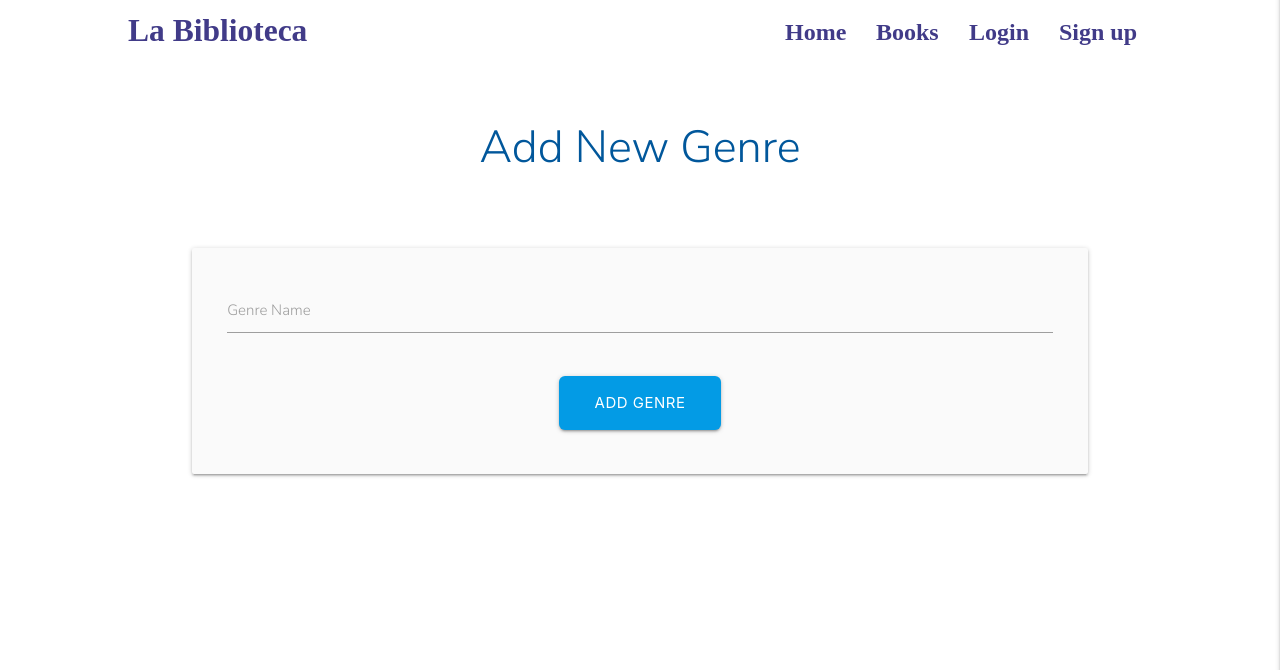
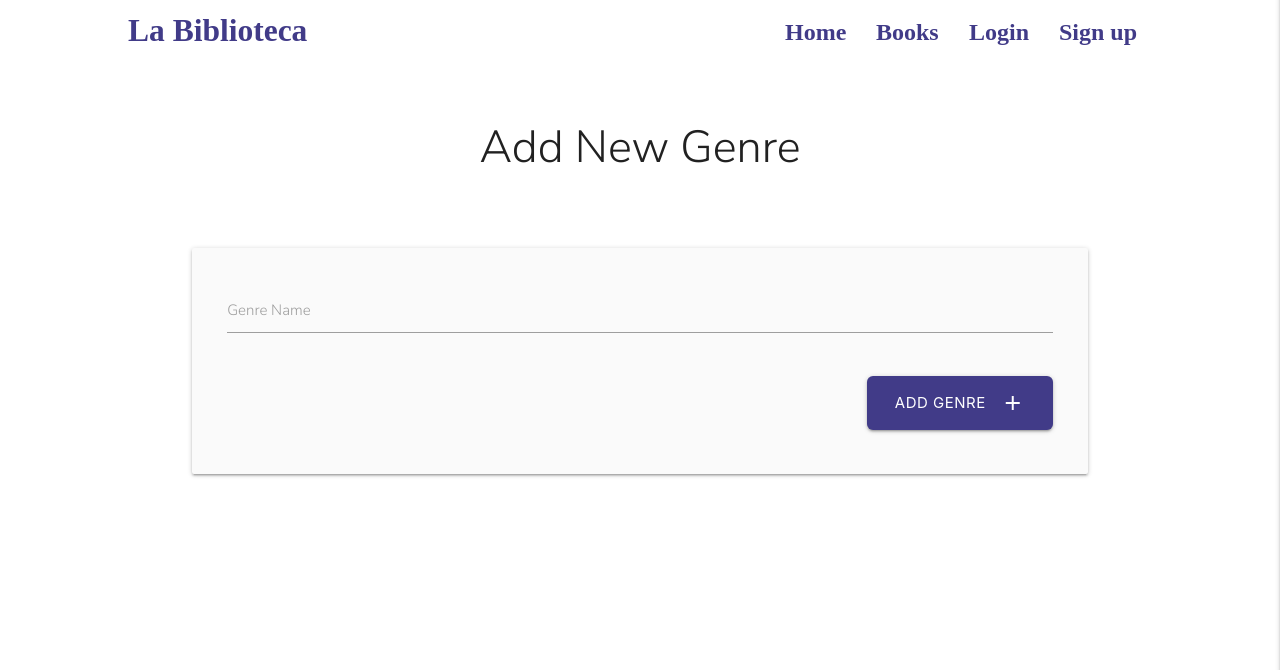
Before and after one commit to CarolinaCobo/la-biblioteca-ms3, a Flask app: page /add_genre in a window 1280 px wide. Shown: the part 31-701 px from the top of the page. Run offline with Flask 2, Linux system fonts and the light colour scheme; some libraries are stand-ins or nearby versions; some web fonts are replaced.

Commit message:
Add style on add genre page

```diff
--- a/templates/add_genre.html
+++ b/templates/add_genre.html
@@ -1,7 +1,9 @@
 {% extends "base.html" %}
 {% block content %}
 
-    <h3 class="light-blue-text text-darken-4 center-align">Add New Genre</h3>
+    <h3 class="center-align">Add New Genre</h3>
+
+
     <div class="row card-panel grey lighten-5">
         <form class="col s12" method="POST" action="{{ url_for('add_genre') }}">
             <!-- genre name -->
@@ -15,9 +17,9 @@
             </div>
             <!-- submit button -->
             <div class="row">
-                <div class="col s12 center-align">
-                    <button type="submit" class="btn-large light-blue darken-1 text-shadow">
-                        Add genre <i class="right"></i>
+                <div class="col s12">
+                    <button class="btn-large waves-effect waves-light button-purple right" type="submit">
+                        Add Genre<i class="material-icons right">add</i>
                     </button>
                 </div>
             </div>
--- a/templates/genres.html
+++ b/templates/genres.html
@@ -32,7 +32,7 @@
                         <h4>Are you sure you want to delete this genre?</h4>
                         <a href="{{ url_for('delete_genre', genre_id=genre._id) }}"
                             class="modal-close waves-effect waves-light btn-flat modal-button">Delete</a>
-                        <i class="material-icons center-align">delete</i>
+
                         <a href="#!" class="modal-close waves-effect waves-light btn-flat modal-button">Cancel</a>
                     </div>
                 </div>
```
